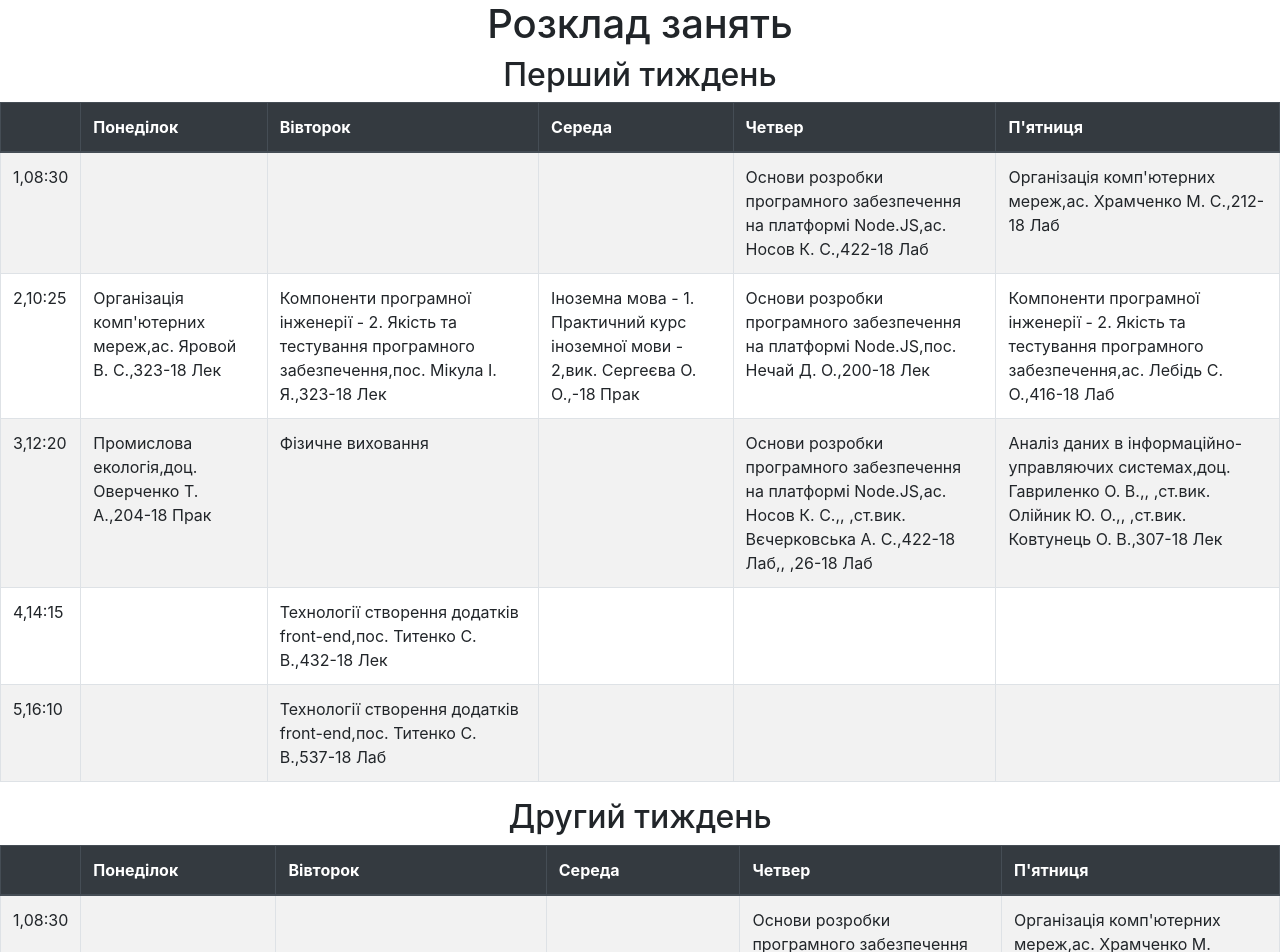
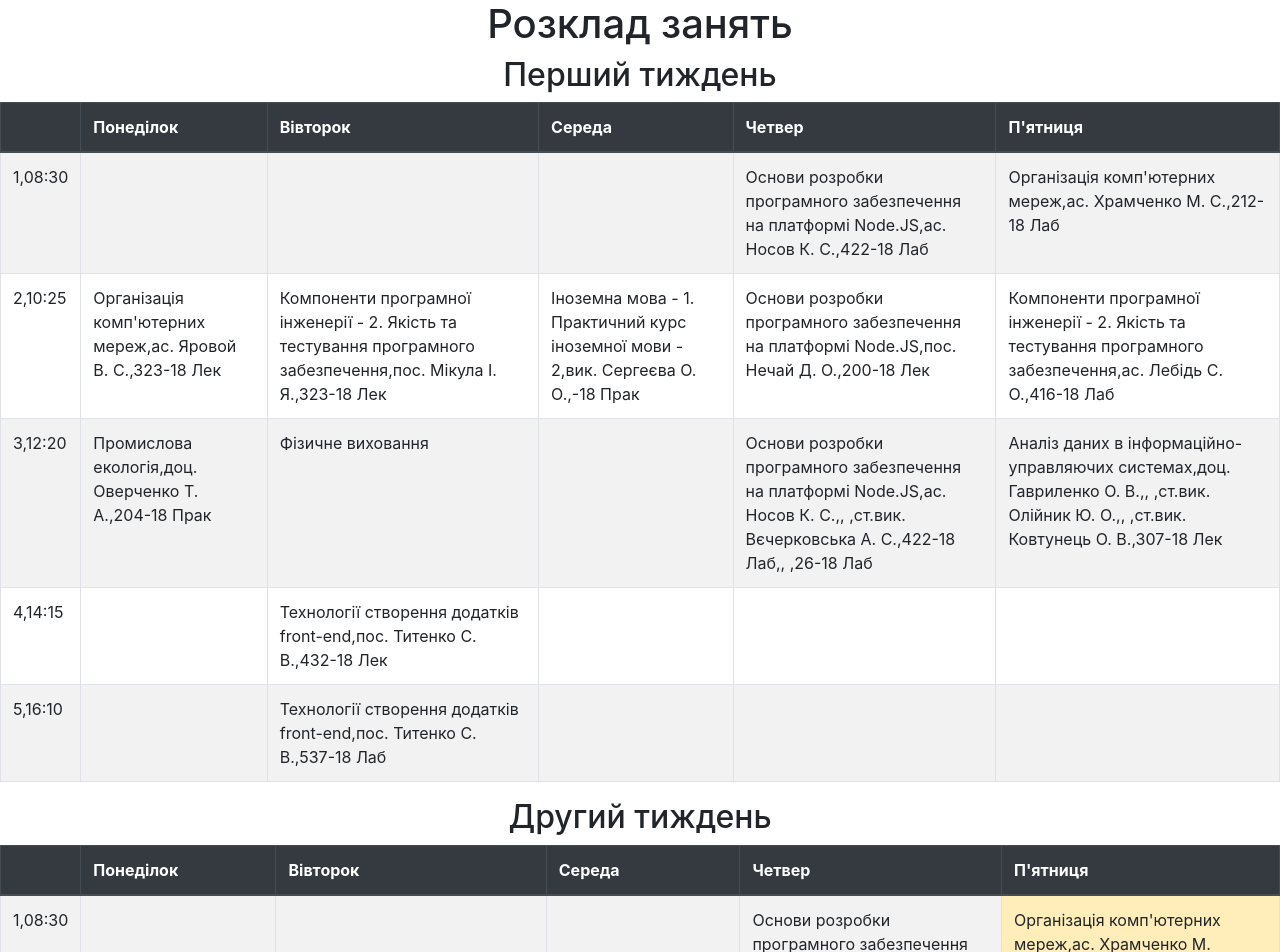
Before and after one commit to d9nchik/timeTableParser, a React (Create React App) app: page / in a window 1280 px wide. Shown: the top 952 px of the page. Built offline with nearby package versions, Linux system fonts and the light colour scheme.

Commit message:
create version of app for PC

```diff
--- a/js/main.js
+++ b/js/main.js
@@ -50,7 +50,7 @@ function selectPair(weekNumber, dayNumber, pairNumber, classStyle = 'table-warni
 }
 
 function getNumberOfPair(date) {
-    const endOfPair = [1000, 1200, 1355, 1550, 1745];
+    const endOfPair = [1000, 1200, 1355, 1550, 1745, 2005];
     let time = date.getHours() * 100 + date.getMinutes();
     for (let i = 0; i < endOfPair.length; i++) {
         if (time < endOfPair[i])
--- a/src/App.tsx
+++ b/src/App.tsx
@@ -1,16 +1,12 @@
 import React from 'react';
 import './App.css';
-import data from './data.json';
-import MyTable from './Table';
+import TimeTable from './TimeTable/TimeTable';
 
 function App() {
   return (
     <div>
       <h1 className="text-center">Розклад занять</h1>
-      <h2 className="text-center">Перший тиждень</h2>
-      <MyTable data={data[0]} />
-      <h2 className="text-center">Другий тиждень</h2>
-      <MyTable data={data[1]} />
+      <TimeTable />
     </div>
   );
 }
--- a/src/Table.tsx
+++ /dev/null
@@ -1,34 +0,0 @@
-import React, { FunctionComponent } from 'react';
-
-import { Table } from 'react-bootstrap';
-// import './Table.css';
-
-interface IProps {
-  data: string[][][];
-}
-
-const MyTable: FunctionComponent<IProps> = ({ data }) => {
-  const [head, ...body] = data;
-  return (
-    <Table striped bordered hover>
-      <thead className="thead-dark">
-        <tr>
-          {head.map((item, index) => (
-            <th key={item[0] + index}>{item[0]}</th>
-          ))}
-        </tr>
-      </thead>
-      <tbody>
-        {body.map(row => (
-          <tr key={String(row)}>
-            {row.map((data, index) => (
-              <td key={String(data) + index}>{String(data)}</td>
-            ))}
-          </tr>
-        ))}
-      </tbody>
-    </Table>
-  );
-};
-
-export default MyTable;
--- /dev/null
+++ b/src/TimeTable/PCTimeTable.tsx
@@ -0,0 +1,56 @@
+import React, { FunctionComponent } from 'react';
+
+import { Table } from 'react-bootstrap';
+
+interface IProps {
+  data: string[][][];
+  activeDay: 0 | 1 | 2 | 3 | 4 | 5 | 6;
+  activePair: [0 | 1, number, number];
+  activeWeek: number;
+  weekNumber: 0 | 1;
+}
+
+const MyTable: FunctionComponent<IProps> = ({
+  data,
+  activeDay,
+  activePair: [pairWeekNumber, pairActiveDay, pairActiveNumber],
+  weekNumber,
+  activeWeek,
+}) => {
+  const [head, ...body] = data;
+  return (
+    <Table striped bordered hover>
+      <thead className="thead-dark">
+        <tr>
+          {head.map((item, index) => (
+            <th key={item[0] + index}>{item[0]}</th>
+          ))}
+        </tr>
+      </thead>
+      <tbody>
+        {body.map((row, rowIndex) => (
+          <tr key={String(row)}>
+            {row.map((data, index) => (
+              <td
+                className={
+                  pairWeekNumber === weekNumber &&
+                  index - 1 === pairActiveDay &&
+                  pairActiveNumber === rowIndex
+                    ? 'table-warning'
+                    : weekNumber === activeWeek && activeDay === index - 1
+                    ? 'table-info'
+                    : ''
+                }
+                key={String(data) + index}
+              >
+                {String(data)}
+              </td>
+            ))}
+          </tr>
+        ))}
+      </tbody>
+    </Table>
+  );
+};
+
+export default MyTable;
--- /dev/null
+++ b/src/TimeTable/TimeTable.tsx
@@ -0,0 +1,84 @@
+import React, { FunctionComponent } from 'react';
+import data from '../data.json';
+import PCTimeTable from './PCTimeTable';
+
+const TimeTable: FunctionComponent = () => {
+  const date = new Date();
+  const weekNumber = ((getWeekNumber(date) + 1) % 2) as 0 | 1;
+  const dayNumber = ((date.getDay() + 6) % 7) as 0 | 1 | 2 | 3 | 4 | 5 | 6;
+  const pair = selectPair(weekNumber, dayNumber, getNumberOfPair(date), data);
+
+  console.log(pair);
+
+  return (
+    <div>
+      <h2 className="text-center">Перший тиждень</h2>
+
+      <PCTimeTable
+        data={data[0]}
+        activeDay={dayNumber}
+        activePair={pair}
+        activeWeek={weekNumber}
+        weekNumber={0}
+      />
+      <h2 className="text-center">Другий тиждень</h2>
+
+      <PCTimeTable
+        data={data[1]}
+        activeDay={dayNumber}
+        activePair={pair}
+        activeWeek={weekNumber}
+        weekNumber={1}
+      />
+    </div>
+  );
+};
+
+function getWeekNumber(d: Date) {
+  // Copy date so don't modify original
+  d = new Date(Date.UTC(d.getFullYear(), d.getMonth(), d.getDate()));
+  // Set to nearest Thursday: current date + 4 - current day number
+  // Make Sunday's day number 7
+  d.setUTCDate(d.getUTCDate() + 4 - (d.getUTCDay() || 7));
+  // Get first day of year
+  const yearStart = new Date(Date.UTC(d.getUTCFullYear(), 0, 1));
+  // Calculate full weeks to nearest Thursday
+  // Return array of year and week number
+  return Math.ceil(((Number(d) - Number(yearStart)) / 86400000 + 1) / 7);
+}
+
+function getNumberOfPair(date: Date): 0 | 1 | 2 | 3 | 4 | 5 | 6 {
+  const endOfPair = [1000, 1200, 1355, 1550, 1745, 2005];
+  let time = date.getHours() * 100 + date.getMinutes();
+  for (let i = 0; i < endOfPair.length; i++) {
+    if (time < endOfPair[i]) return i as 0 | 1 | 2 | 3 | 4 | 5;
+  }
+  return endOfPair.length as 6;
+}
+
+function selectPair(
+  weekNumber: 0 | 1,
+  dayNumber: 0 | 1 | 2 | 3 | 4 | 5 | 6,
+  pairNumber: 0 | 1 | 2 | 3 | 4 | 5 | 6,
+  data: string[][][][]
+): [0 | 1, number, number] {
+  while (true) {
+    try {
+      let pair = data[weekNumber][pairNumber + 1][dayNumber + 1];
+      if (pair.length) {
+        return [weekNumber, dayNumber, pairNumber];
+      }
+    } catch (error) {}
+
+    pairNumber++;
+    if (pairNumber > 5) {
+      pairNumber = 0;
+      dayNumber++;
+      if (dayNumber > 5) {
+        dayNumber = 0;
+        weekNumber = ((weekNumber + 1) % 2) as 0 | 1;
+      }
+    }
+  }
+}
+export default TimeTable;
```
Also changed, not shown: 1 other file (tests, documents, lock files or other folders).
